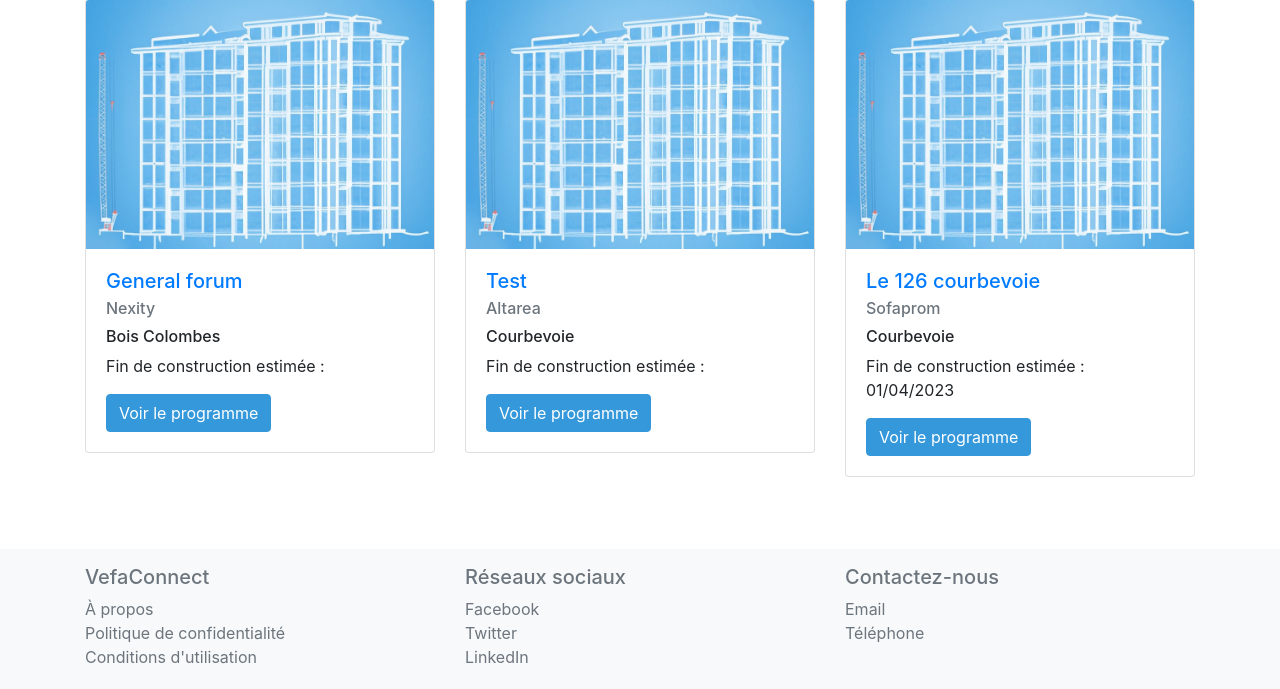
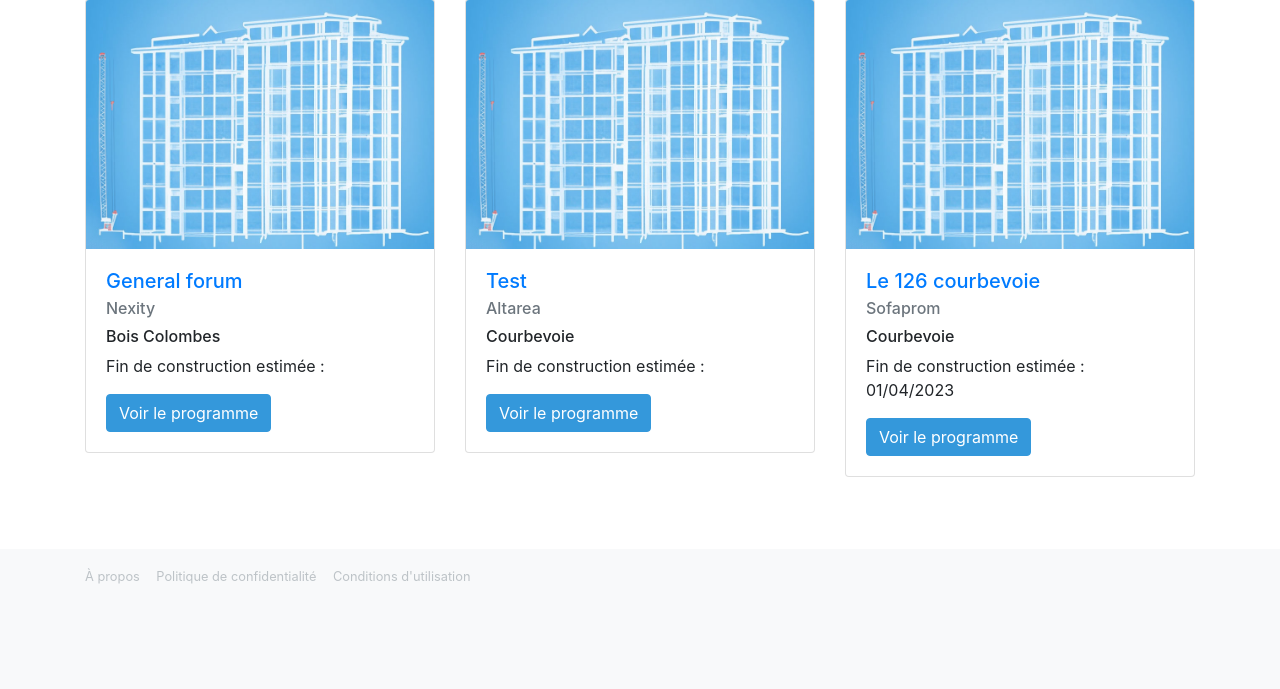
Before and after one commit to glad77fr/VefaConnect-WebApp, a Django app: page /search/ in a window 1280 px wide. Shown: the part 709-1398 px from the top of the page. After the commit the page ends 1293 px from the top, so only its background shows below. Run offline with Django 4.2, Linux system fonts and the light colour scheme; data comes from the database, SQL or seed files in the repository; both versions use the stored data as it was after the commit; some libraries are stand-ins or nearby versions.

Commit message:
Carroussel

```diff
--- a/templates/footer.html
+++ b/templates/footer.html
@@ -1,29 +1,16 @@
 {% load static %}
-<footer class="footer mt-auto py-3 bg-light">
+<footer class="footer mt-auto footer-modern">
     <div class="container">
-        <div class="row">
-            <div class="col-4">
-                <h5 class="text-muted">VefaConnect</h5>
-                <ul class="list-unstyled text-small">
-                    <li><a class="text-muted" href="#">À propos</a></li>
-                    <li><a class="text-muted" href="#">Politique de confidentialité</a></li>
-                    <li><a class="text-muted" href="#">Conditions d'utilisation</a></li>
-                </ul>
+        <div class="row align-items-center">
+            <div class="col-md-6">
+                <a href="#">À propos</a>
+                <a href="#">Politique de confidentialité</a>
+                <a href="#">Conditions d'utilisation</a>
             </div>
-            <div class="col-4">
-                <h5 class="text-muted">Réseaux sociaux</h5>
-                <ul class="list-unstyled text-small">
-                    <li><a class="text-muted" href="#">Facebook</a></li>
-                    <li><a class="text-muted" href="#">Twitter</a></li>
-                    <li><a class="text-muted" href="#">LinkedIn</a></li>
-                </ul>
-            </div>
-            <div class="col-4">
-                <h5 class="text-muted">Contactez-nous</h5>
-                <ul class="list-unstyled text-small">
-                    <li><a class="text-muted" href="#">Email</a></li>
-                    <li><a class="text-muted" href="#">Téléphone</a></li>
-                </ul>
+            <div class="col-md-6 text-md-right">
+                <a href="#" aria-label="Facebook"><i class="fab fa-facebook-f social-logo"></i></a>
+                <a href="#" aria-label="Twitter"><i class="fab fa-twitter social-logo"></i></a>
+                <a href="#" aria-label="LinkedIn"><i class="fab fa-linkedin-in social-logo"></i></a>
             </div>
         </div>
     </div>
--- a/website/static/css/main.css
+++ b/website/static/css/main.css
@@ -21,3 +21,10 @@
     --navbar-text-color: #343a40; /* Couleur de texte standard pour le navbar */
     --navbar-link-hover-color: #007bff; /* Couleur de survol pour les liens du navbar */
 }
+/* Variables pour le style du footer */
+:root {
+    --footer-bg-color: #f8f9fa; /* Couleur d'arrière-plan du footer */
+    --footer-heading-color: #343a40; /* Couleur des titres dans le footer */
+    --footer-link-color: #bdc3c7; /* Couleur des liens dans le footer */
+    --footer-link-hover-color: #ecf0f1; /* Couleur des liens lors du survol dans le footer */
+}
--- a/website/static/website/css/style.css
+++ b/website/static/website/css/style.css
@@ -17,7 +17,7 @@ main {
 footer {
   flex-shrink: 0;
   width: 100%;
-  height: 140px; /* Hauteur de votre footer */
+  height: 50px; /* Hauteur de votre footer */
 }
 
 /* Utilisation des variables pour la section héroïque */
@@ -54,3 +54,46 @@ footer {
 .navbar-custom .nav-link:hover {
   color: var(--navbar-link-hover-color);
 }
+
+
+/* Styles basés sur les variables du footer */
+.footer-modern {
+  background-color: var(--footer-bg-color);
+  padding: 8px 0;
+}
+
+.footer-modern .footer-title {
+  color: var(--footer-text-color);
+  font-size: 0.9rem;
+  margin-bottom: 8px;
+}
+
+.footer-modern a {
+  color: var(--footer-link-color);
+  font-size: 0.8rem;
+  transition: color 0.2s;
+  margin-right: 12px;
+  text-decoration: none;
+}
+
+.footer-modern a:hover {
+  color: var(--footer-link-hover-color);
+}
+
+.footer-modern .social-logo {
+  font-size: 24px;
+  margin-right: 10px;
+}
+
+.carousel-control-prev {
+  left: -10%; /* Éloigne la flèche de la gauche */
+}
+
+.carousel-control-next {
+  right: -10%; /* Éloigne la flèche de la droite */
+}
+
+.carousel-control-prev-icon,
+.carousel-control-next-icon {
+  background-color: rgba(0, 0, 0, 0.5); /* Change la couleur de fond des flèches pour les rendre plus visibles */
+}
--- a/website/views.py
+++ b/website/views.py
@@ -19,13 +19,11 @@ from django.shortcuts import render, get_object_or_404
 from .models import Article
 
 
-
 def home(request):
-    articles = Article.objects.all().prefetch_related('section_set')[:3]
+    articles = Article.objects.all().prefetch_related('section_set')[:6]
     for article in articles:
         article.main_image = article.section_set.filter(type="image", image_position="title").first()
     return render(request, 'home.html', {'articles': articles})
-
 
 
 def ProgramSearchView(request):
```
Also changed, not shown: website/templates/home.html (+29 -5 lines), db.sqlite3, 3 other files.
